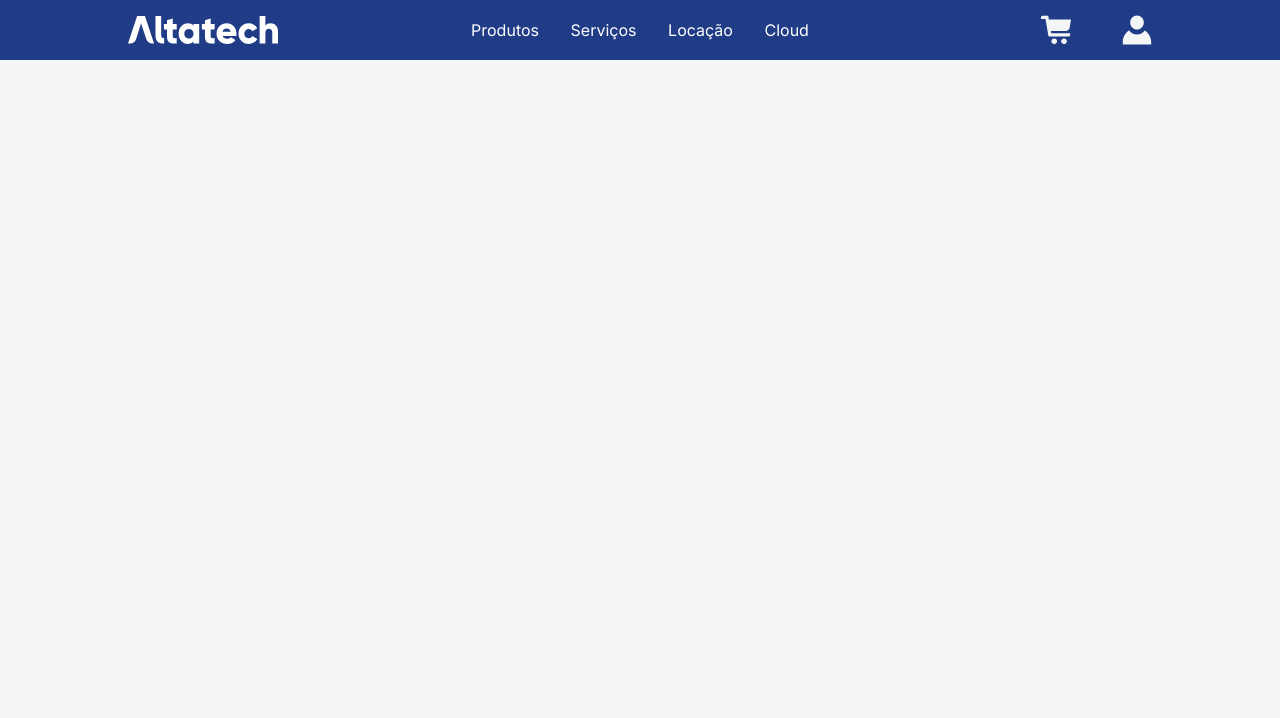
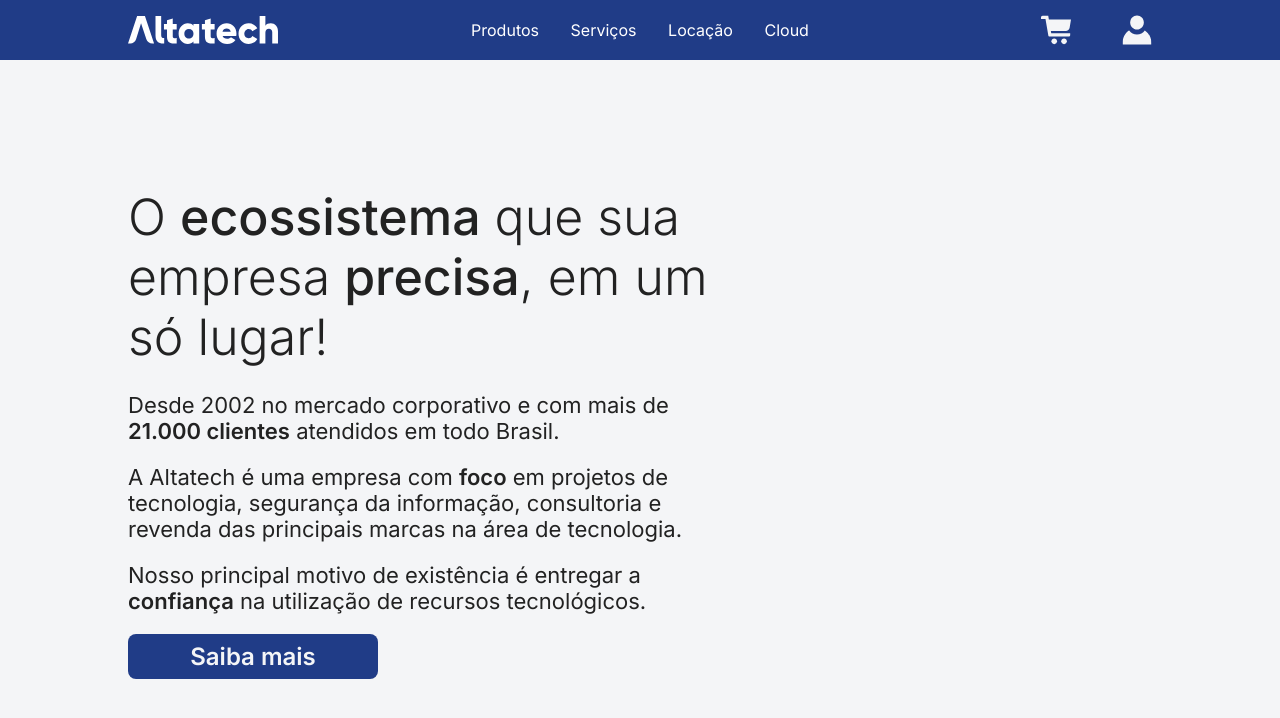
Before and after one commit to Fabio-Matiusso/altatech, a React (Create React App) app: page / in a window 1280 px wide. Shown: the top 718 px of the page. Built offline with nearby package versions, Linux system fonts and the light colour scheme.

Commit message:
adicionando section de apresentacao

```diff
--- a/package.json
+++ b/package.json
@@ -13,6 +13,7 @@
     "nuka-carousel": "^5.3.0",
     "react": "^18.2.0",
     "react-dom": "^18.2.0",
+    "react-reveal": "^1.2.2",
     "react-scripts": "5.0.1",
     "styled-components": "^5.3.5",
     "typescript": "^4.4.2",
--- a/src/App.tsx
+++ b/src/App.tsx
@@ -1,12 +1,11 @@
-import Burger from './components/Header/Burger';
+import Apresentation from './components/Apresentation/Apresentation';
 import Header from './components/Header/Header';
-import Nav from './components/Header/Nav';
-import RightNav from './components/Header/RightNav';
 
 export default function App() {
   return (
     <div>
       <Header />
+      <Apresentation />
     </div>
   );
 }
--- /dev/null
+++ b/src/components/Apresentation/Apresentation.tsx
@@ -0,0 +1,146 @@
+import styled from 'styled-components';
+import Icon from '../../assets/logos-altatech/icon-altatech.svg';
+import Fade from 'react-reveal';
+
+export const Container = styled.section`
+  width: 80%;
+  margin: 0 auto;
+  display: grid;
+  grid-template-columns: repeat(12, 1fr);
+  height: 100vh;
+  align-content: center;
+`;
+
+export const Info = styled.div`
+  display: flex;
+  flex-direction: column;
+  justify-content: center;
+  gap: 25px;
+  color: #222;
+  grid-column: 1 / 8;
+  height: 80%;
+
+  @media (max-width: 900px) {
+    grid-column: 1 / -1;
+    height: 70%;
+    justify-content: center;
+    gap: 30px;
+  }
+`;
+
+export const Title = styled.h1`
+  font-weight: 300;
+  font-size: 3.125rem;
+  span {
+    font-weight: 500;
+  }
+
+  @media (max-width: 1200px) {
+    font-size: 3rem;
+  }
+  @media (max-width: 600px) {
+    font-size: 2.5rem;
+  }
+`;
+
+export const Description = styled.div`
+  display: flex;
+  flex-direction: column;
+  justify-content: start;
+  gap: 20px;
+  height: 250px;
+
+  span {
+    font-weight: 600;
+  }
+
+  @media (max-width: 600px) {
+    height: 300px;
+  }
+`;
+
+export const Paragraph = styled.p`
+  font-weight: 400;
+  font-size: 1.375rem;
+
+  @media (max-width: 1200px) {
+    font-size: 1.225rem;
+  }
+`;
+
+export const Button = styled.div`
+  background-color: #203c87;
+  width: 250px;
+  padding: 8px;
+  border-radius: 8px;
+  font-size: 1.5rem;
+  display: flex;
+  justify-content: center;
+  align-items: center;
+  font-weight: 600;
+  color: #f4f5f7;
+
+  @media (max-width: 1200px) {
+    font-size: 1.125rem;
+  }
+
+  @media (max-width: 600px) {
+    width: 180px;
+    height: 40px;
+    padding: 15px;
+  }
+`;
+
+export const ContainerLogo = styled.div`
+  grid-column: 8 / -1;
+  display: flex;
+  flex-direction: column;
+  justify-content: center;
+  @media (max-width: 900px) {
+    display: none;
+  }
+`;
+
+export const Logo = styled.img`
+  max-width: 100%;
+  grid-column: 9 / 12;
+  align-self: baseline;
+  display: block;
+`;
+
+export default function Apresentation() {
+  return (
+    <Container>
+      <Info>
+        <Fade left cascade>
+          <Title>
+            O <span>ecossistema</span> que sua empresa <span>precisa</span>, em
+            um só lugar!
+          </Title>
+          <Description>
+            <Paragraph>
+              Desde 2002 no mercado corporativo e com mais de{' '}
+              <span>21.000 clientes</span> atendidos em todo Brasil.
+            </Paragraph>
+            <Paragraph>
+              A Altatech é uma empresa com <span>foco</span> em projetos de
+              tecnologia, segurança da informação, consultoria e revenda das
+              principais marcas na área de tecnologia.
+            </Paragraph>
+            <Paragraph>
+              Nosso principal motivo de existência é entregar a{' '}
+              <span>confiança</span> na utilização de recursos tecnológicos.
+            </Paragraph>
+            <Button>Saiba mais</Button>
+          </Description>
+        </Fade>
+      </Info>
+
+      <ContainerLogo>
+        <Fade right>
+          <Logo src={Icon} />
+        </Fade>
+      </ContainerLogo>
+    </Container>
+  );
+}
--- /dev/null
+++ b/src/components/Apresentation/styles.ts
@@ -0,0 +1 @@
+import styled from "styled-components";
--- /dev/null
+++ b/src/react-reveal.d.ts
@@ -0,0 +1 @@
+declare module 'react-reveal';
```
Also changed, not shown: 1 other file (tests, documents, lock files or other folders).
